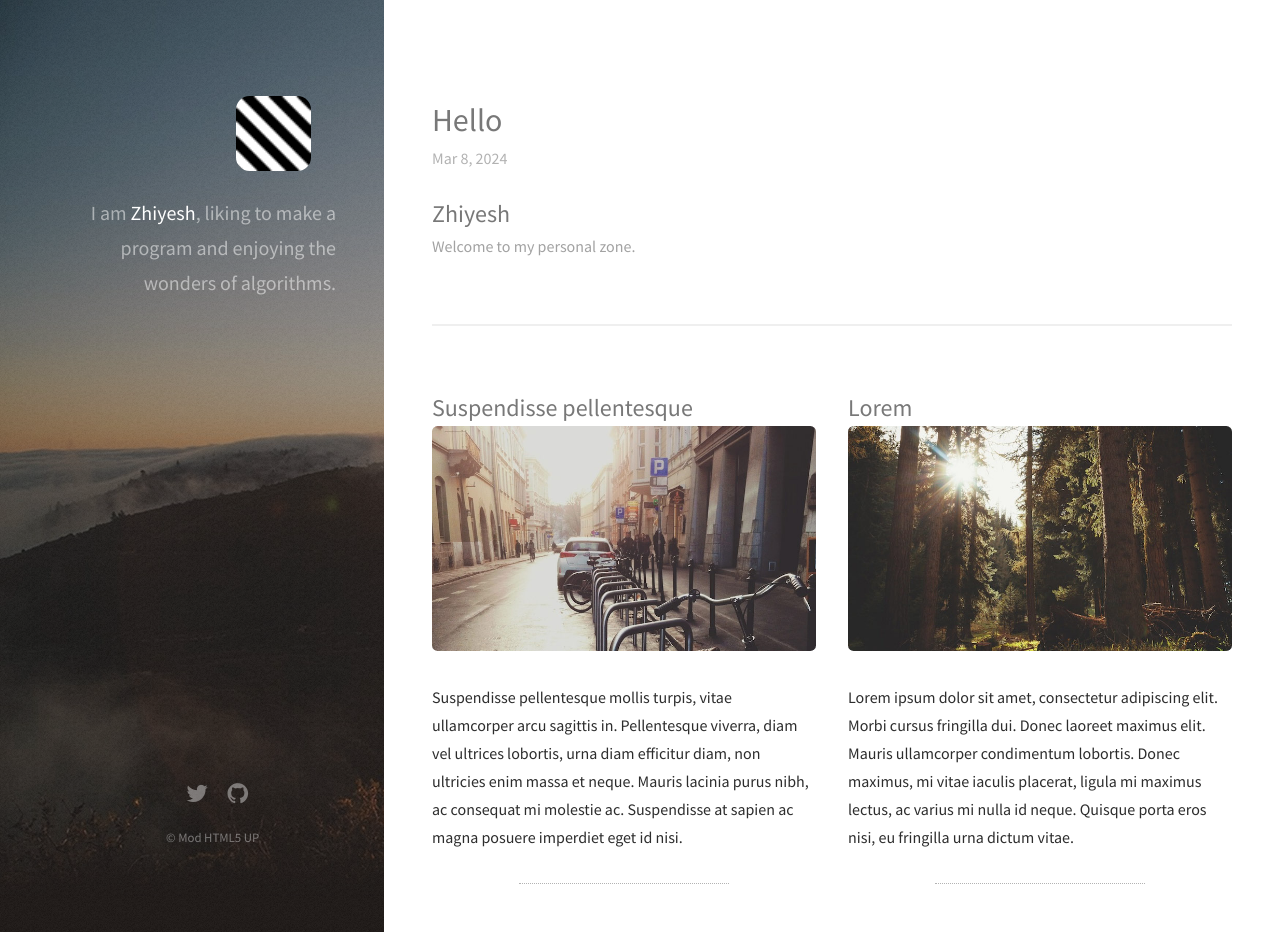
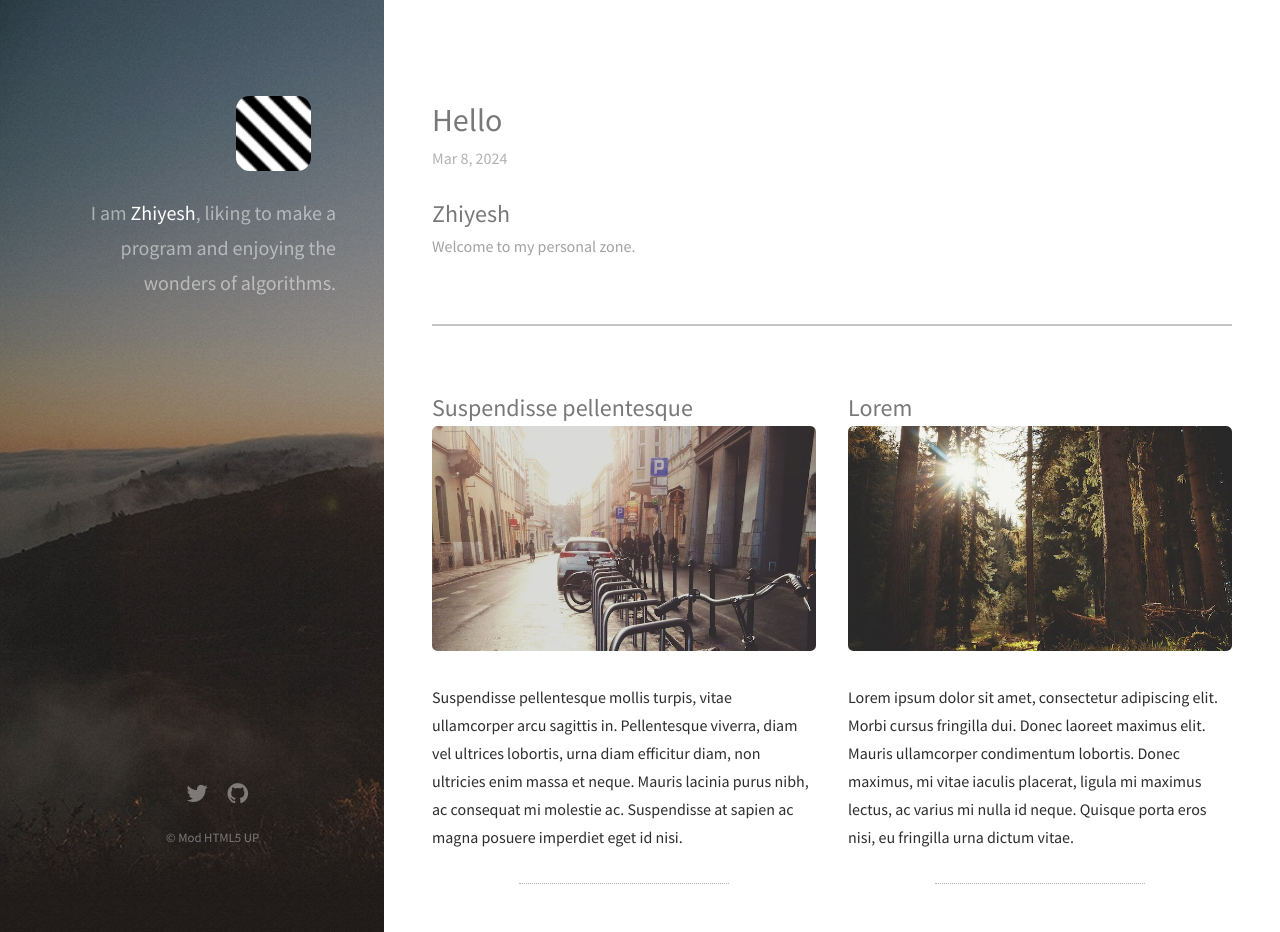
Before and after one commit to Zhiyelah/zhiyelah.github.io, a Jekyll site: the page built from index.html, in a window 1280 px wide and 932 px high. Built offline with Jekyll 4.4.1, drawn with Linux system fonts in a browser that asks for light colours; nearby versions of some CDN libraries.

Commit message:
Update main.css

```diff
--- a/css/main.css
+++ b/css/main.css
@@ -2542,12 +2542,12 @@
 	#main {
 		margin-left: 35%;
 		max-width: 54em;
-		padding: 8em 4em 4em 1em;
+		padding: 6em 4em 4em 1em;
 		width: calc(100% - 35%);
 	}
 
 		#main > section {
-			border-top: solid 2px #efefef;
+			border-top: solid 2px #c6c6c6;
 			margin: 4em 0 0 0;
 			padding: 4em 0 0 0;
 		}
```
